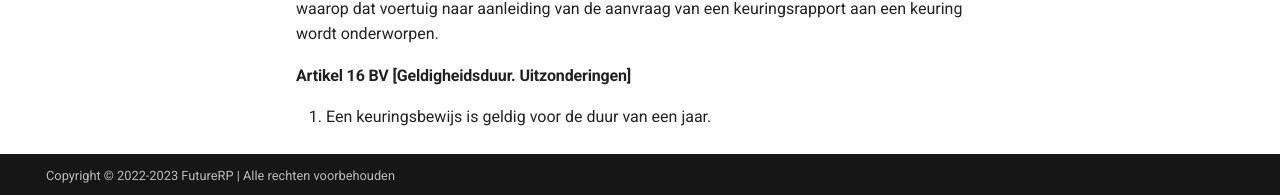
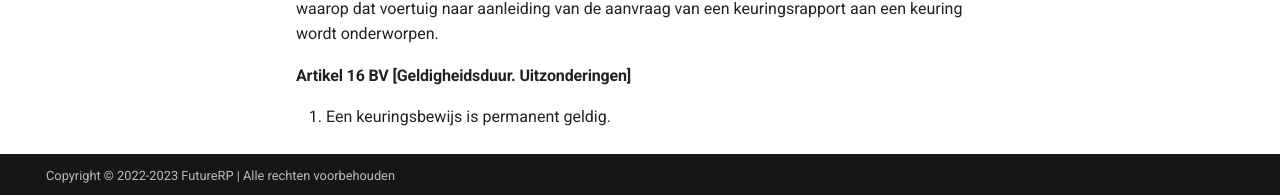
Before and after one commit to EnriqueFernandez20/FutureRP-Wettenbundel, an MkDocs documentation site: the page built from docs/wegenverkeerswet/besluit-voertuigen.md, in a window 1280 px wide and 1399 px high. Shown: the part 1201-1396 px from the top of the window. Built offline with MkDocs 1.6.1 and Material for MkDocs 9.7.7, drawn with Linux system fonts in a browser that asks for light colours.

Commit message:
Update besluit-voertuigen.md

```diff
--- a/docs/wegenverkeerswet/besluit-voertuigen.md
+++ b/docs/wegenverkeerswet/besluit-voertuigen.md
@@ -33,4 +33,4 @@ In dit besluit en de daarop berustende bepalingen wordt verstaan onder:
 
 #### Artikel 16 BV [Geldigheidsduur. Uitzonderingen]
 
-1. Een keuringsbewijs is geldig voor de duur van een jaar.
+1. Een keuringsbewijs is permanent geldig.
```
